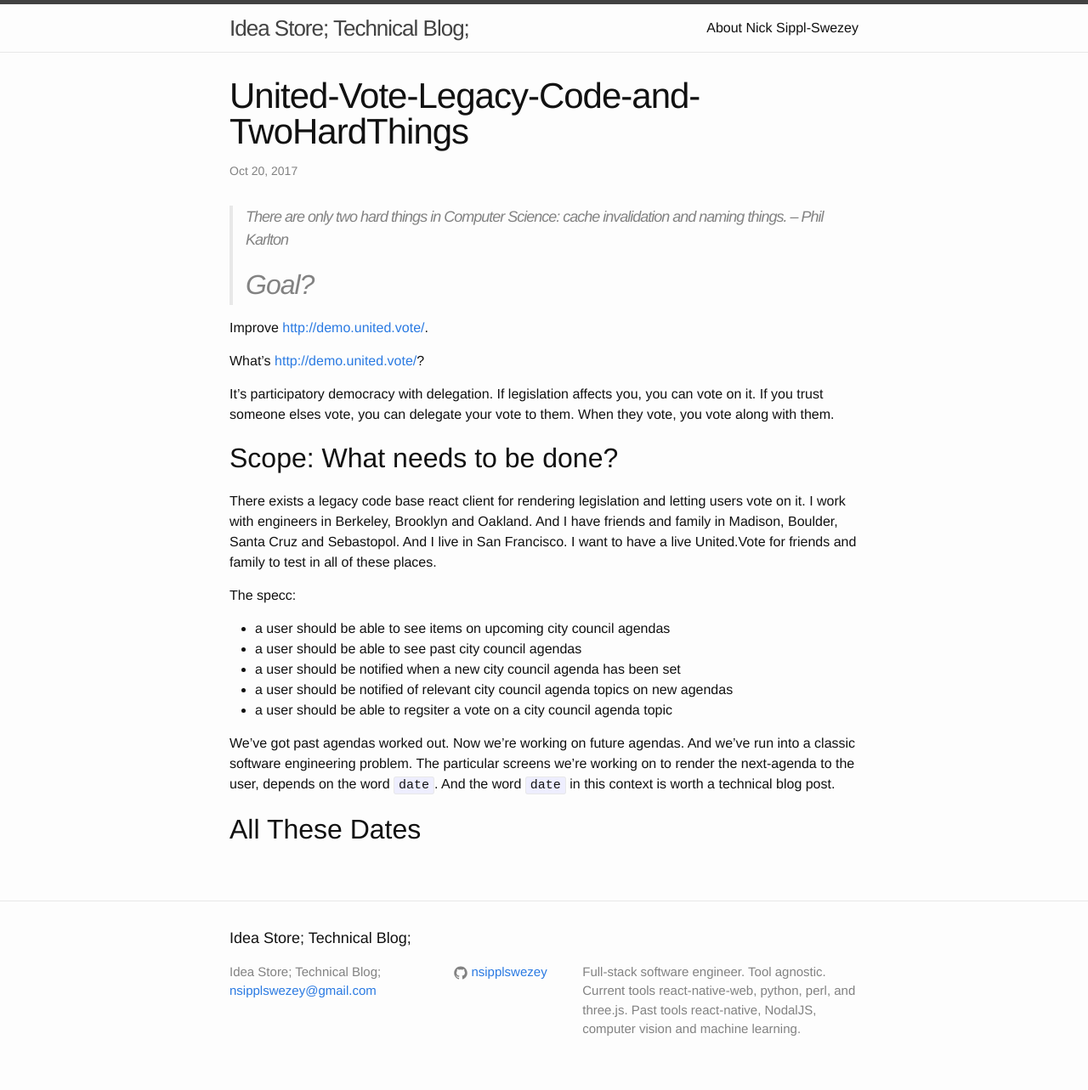
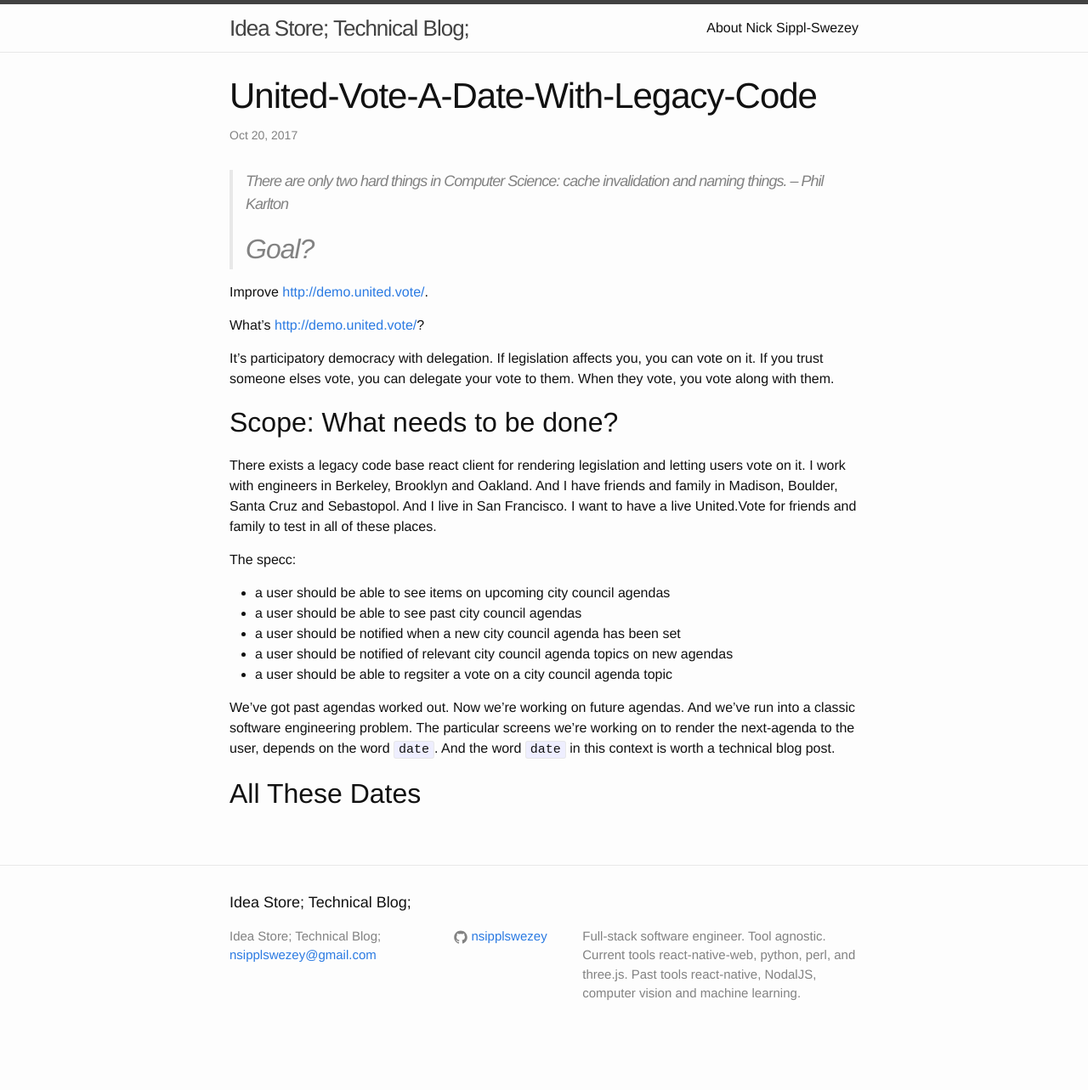
Before and after one commit to nsipplswezey/nsipplswezey.github.io, a Jekyll site: the page built from _posts/2017-10-20-United-Vote-A-Date-With-Legacy-Code.md, in a window 1280 px wide. Shown: the whole page at 85% size. Built offline with Jekyll 4.4.1, drawn with Linux system fonts in a browser that asks for light colours; comment, search, counter and statistics services are not loaded; after the commit the page ends 1241 px from its top, so only the background shows below that.

Commit message:
Update and rename 2017-10-20-United-Vote-Legacy-Code-and-TwoHardThings.md to 2017-10-20-United-Vote-A-Date-With-Legacy-Code.md

```diff
--- a/_posts/2017-10-20-United-Vote-Legacy-Code-and-TwoHardThings.md
+++ b/_posts/2017-10-20-United-Vote-A-Date-With-Legacy-Code.md
@@ -1,6 +1,6 @@
 ---
 layout: post
-title: United-Vote-Legacy-Code-and-TwoHardThings
+title: United-Vote-A-Date-With-Legacy-Code
 ---
 > There are only two hard things in Computer Science: cache invalidation and naming things.
 >-- Phil Karlton
```
